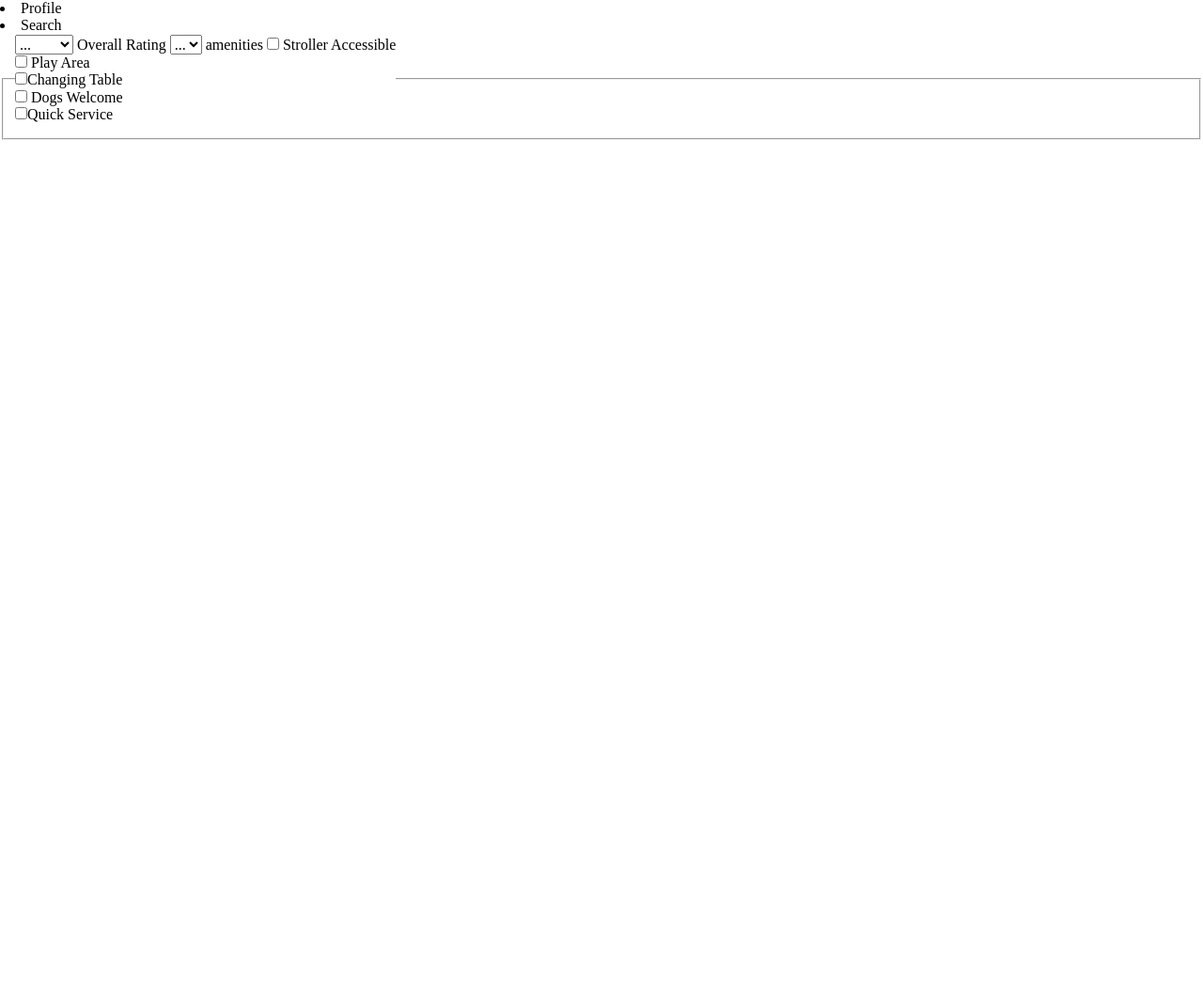
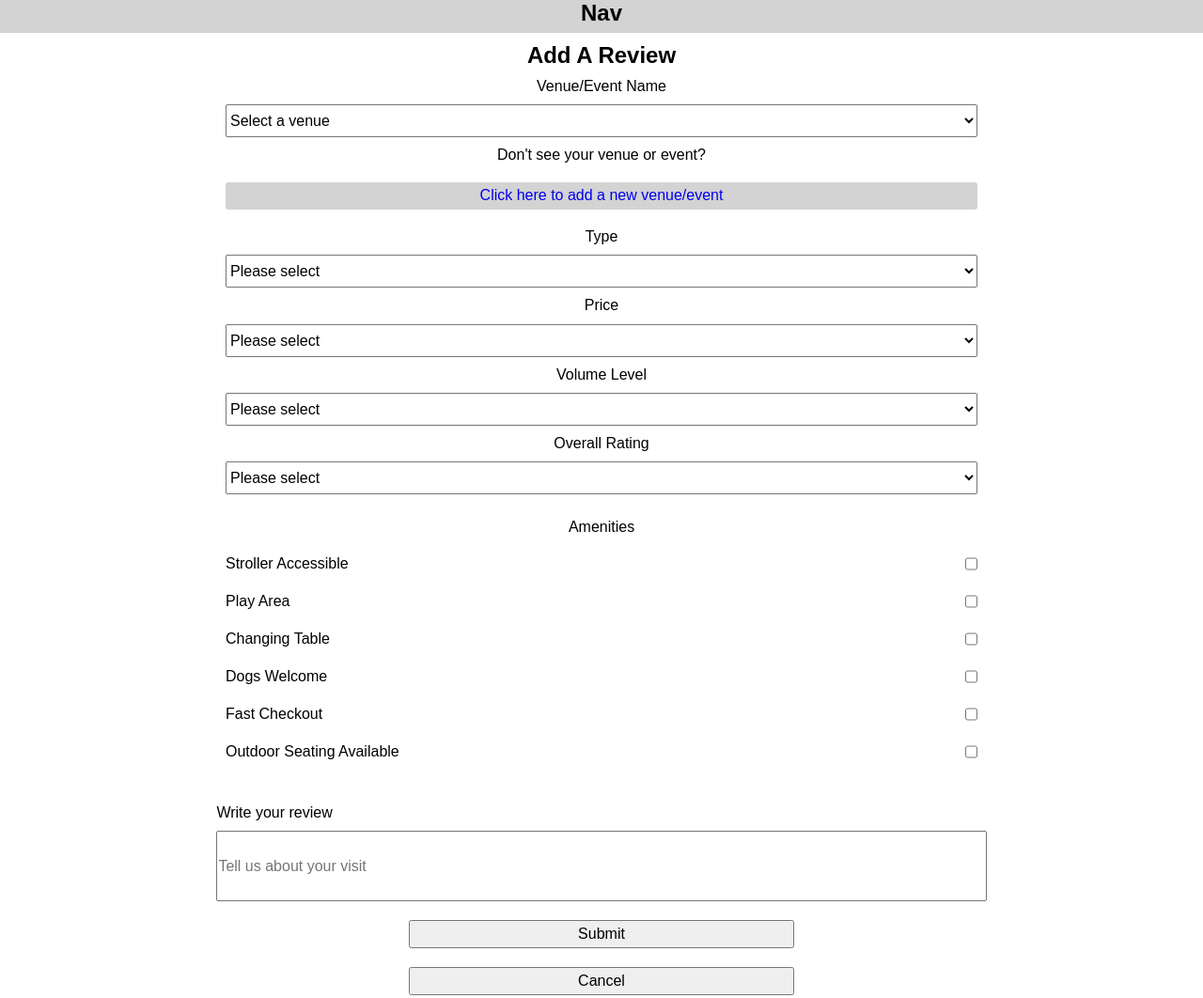
Before and after one commit to thinkful-ei-gecko/Nichols-Capstone-1-Wireframe, a plain HTML site: page SubmitReview/reviewform.html in a window 1280 px wide. Shown: the whole page at 94% size. Before the commit the page ends 800 px from the top, so only its background shows below. Drawn offline with nearby package versions, Linux system fonts and the light colour scheme.

Commit message:
wireframe reviews and search results finished

```diff
--- a/SearchPage/search.css
+++ b/SearchPage/search.css
@@ -0,0 +1,110 @@
+* {
+  box-sizing: border-box;
+  text-decoration: none;
+  margin: 0;
+  padding: 0;
+  list-style: none;
+  font-family: Arial, Helvetica, sans-serif;
+}
+
+
+
+nav {
+  text-align: center;
+  height: 35px;
+  background-color: lightgrey;
+  width: 100%;
+  margin: 0;
+  padding: 0;
+}
+
+form input, select, label {
+  display: block;
+  margin: 10px auto;
+  width: 80%;
+}
+
+form input, select {
+  height: 35px;
+  width: 100%;
+}
+
+label {
+  text-align: center;
+}
+.main {
+  width: 80%;
+  margin: 20px auto;
+}
+
+header {
+  margin: 20px auto;
+}
+
+.result {
+  margin: 25px auto 0 auto;
+  border: 1px solid black;
+  padding: 10px;
+}
+
+.result p {
+  margin: 5px auto;
+}
+
+.amenities {
+  margin-bottom: 20px;
+}
+
+.amenities ul {
+  width: 80%;
+  margin: 10px auto;
+}
+
+.amenities li {
+  margin: 5px auto;
+
+}
+
+.review h4{
+  margin: 10px auto;
+}
+
+.reviewText {
+  margin: 10px auto;
+  line-height: 1.3em;
+}
+
+.votes {
+  display: block;
+  margin: 10px auto;
+  width: auto;
+  text-align: center;
+}
+
+.votes button {
+  width: 50%;
+  height: 35px;
+  margin: 10px auto;
+}
+
+.votes button > span {
+  margin: 0 15px;
+}
+
+.filter-search  {
+  text-align: center;
+  margin: 10px auto;
+}
+
+.filter-search button {
+  height: 35px;
+  width: 60%;
+  padding: 5px;
+}
+
+form button {
+  display: block;
+  width: 40%;
+  height: 30px;
+  margin: 20px auto;
+}
--- a/SubmitReview/review.css
+++ b/SubmitReview/review.css
@@ -0,0 +1,103 @@
+* {
+  box-sizing: border-box;
+  text-decoration: none;
+  margin: 0;
+  padding: 0;
+  list-style: none;
+  font-family: Arial, Helvetica, sans-serif;
+}
+
+header {
+  text-align: center;
+}
+
+nav {
+  text-align: center;
+  height: 35px;
+  background-color: lightgrey;
+  width: 100%;
+  margin: 0;
+  padding: 0;
+}
+
+.main {
+  width: 80%;
+  margin: 10px auto;
+}
+
+form input, select, label {
+  display: block;
+  margin: 10px auto;
+  width: 80%;
+}
+
+form input, select {
+  height: 35px;
+  width: 100%;
+}
+
+label {
+  text-align: center;
+}
+
+fieldset {
+  border: none;
+}
+
+legend {
+  width: 100%;
+  text-align: center;
+}
+
+.amenities input {
+  height: 20px;
+  width: auto;
+}
+
+.amenities {
+  width: 100%;
+  margin: 20px 0;
+}
+
+.amenities label {
+  word-wrap: break-word;
+  display: flex;
+  text-align: left;
+  align-items: center;
+  justify-content: space-between;
+  margin: 20px auto;
+}
+
+.amenities input {
+  height: 20px;
+  vertical-align: middle;
+  margin: 0;
+}
+
+input[type=textarea] {
+  height: 150px;
+  width: 100%;
+}
+
+form button {
+  display: block;
+  width: 40%;
+  height: 30px;
+  margin: 20px auto;
+}
+
+.review label {
+  text-align: left;
+}
+.review input {
+  height: 75px;
+}
+
+a {
+  display: block;
+  margin: 20px auto;
+  width: 80%;
+  background-color: lightgrey;
+  border-radius: 3px;
+  padding: 5px;
+}
--- a/SubmitReview/reviewform.html
+++ b/SubmitReview/reviewform.html
@@ -8,48 +8,126 @@
       rel="stylesheet"
       href="https://cdnjs.cloudflare.com/ajax/libs/normalize/8.0.1/normalize.css"
     />
+    <link rel="stylesheet" href="review.css">
     <title>Document</title>
   </head>
   <body>
     <nav>
-      <li>Profile</li>
-      <li>Search</li>
+      <h2>Nav</h2>
     </nav>
 
-    <section>
+    <section class="main">
+      <header>
+        <h2>Add A Review</h2>
+      </header>
       <form action="">
         <fieldset>
           <legend>
-            <label for="Price">
+            <label for="Venue">Venue/Event Name
+              <select name="venue" id="venue">
+                <option value="">Select a venue</option>
+              </select>
+            </label>
+              <p>Don't see your venue or event?</p>
+              <a href='/Home/'>Click here to add a new venue/event</a>
+            <label for="type">Type
+              <select name="type" id="type">
+                <option value="">Please select</option>
+                <option value="Restaurant">Restaurant</option>
+                <option value="Bar">Brewery/Bar</option>
+                <option value="Educational">Educational</option>
+                <option value="music">Music</option>
+                <option value="outdoor">Outdoor</option>
+              </select>
+            </label>
+            <label for="Price">Price
               <select name="Price" name="price" id="price">
-                <option value="">...</option>
+                <option value="">Please select</option>
                 <option value="1">$</option>
                 <option value="2">$$</option>
                 <option value="3">$$$</option>
                 <option value="4">$$$$</option>
                 <option value="5">$$$$$</option>
               </select>
-              <label for="Rating">Overall Rating
+            </label>
+            <label for="Volume">Volume Level
+              <select name="Volume" id="Volume">
+                <option value="">Please select</option>
+                <option value="1">Library</option>
+                <option value="2">Coffee Shop</option>
+                <option value="3">Restaurant</option>
+                <option value="4">Bar/Brewery</option>
+                <option value="5">Concert</option>
+              </select>
+            </label>
+            <label for="Rating"
+              >Overall Rating
               <select>
-                <option value="">...</option>
-                <option value="1">1</option>
-                <option value="2">2</option>
-                <option value="3">3</option>
-                <option value="4">4</option>
-                <option value="5">5</option>
+                <option value="">Please select</option>
+                <option value="1">&#x2605;
+                  </option>
+                <option value="2">&#x2605;
+                    &#x2605;
+                  </option>
+                <option value="3">&#x2605;
+                    &#x2605;
+                    &#x2605;
+                  </option>
+                <option value="4">&#x2605;
+                    &#x2605;
+                    &#x2605;
+                    &#x2605;
+                  </option>
+                <option value="5">&#x2605;
+                    &#x2605;
+                    &#x2605;
+                    &#x2605;
+                    &#x2605;
+                  </option>
               </select>
+            </label>
+          </legend>
+          </fieldset>
+          <fieldset>
+            <legend>Amenities
+            <div class="amenities">
+              <label for="StrollerAccessible">Stroller Accessible
+                <input
+                  type="checkbox"
+                  name="StrollerAccessible"
+                  value="StrollerAccessible"
+                />
               </label>
-              <label for="amenities">amenities
-                <input type="checkbox" name="StrollerAccessible" value="StrollerAccessible"> Stroller Accessible<br>
-                <input type="checkbox" name="Play Area" value="PlayArea"> Play Area<br>
-                <input type="checkbox" name="Changingtable" value="Changingtable">Changing Table<br>
-                <input type="checkbox" name="DogsWelcome" value="Dogs"> Dogs Welcome<br>
-                <input type="checkbox" name="Fastcheckout" value="Fast">Quick Service<br>
+              <label for="PlayArea">Play Area
+                <input type="checkbox" name="PlayArea" value="PlayArea" />
               </label>
+              <label for="Changingtable"> Changing Table
+                <input
+                  type="checkbox"
+                  name="Changingtable"
+                  value="Changingtable"
+                />
+                </label>
+                <label for="Dogs">Dogs Welcome
+                <input type="checkbox" name="DogsWelcome" value="Dogs" />
+              </label>
+              <label for="Fastcheckout"> Fast Checkout
+                <input type="checkbox" name="Fastcheckout" value="Fast" />
+              </label>
+              <label for="OutdoorSeating"> Outdoor Seating Available
+                <input type="checkbox" name="OutdoorSeating" value="Outdoor" />
+              </label>
+            </div>
+            </legend>
+          </fieldset>
+          <div class="review">
+            <label for="review">Write your review
+              <input type="text" name="review" placeholder="Tell us about your visit"/>
             </label>
-
-          </legend>
+          </div>
         </fieldset>
+        <button type="submit">Submit</button>
+        <button>Cancel</button>
       </form>
     </section>
   </body>
```
Also changed, not shown: SearchPage/search.html (+59 -46 lines).
